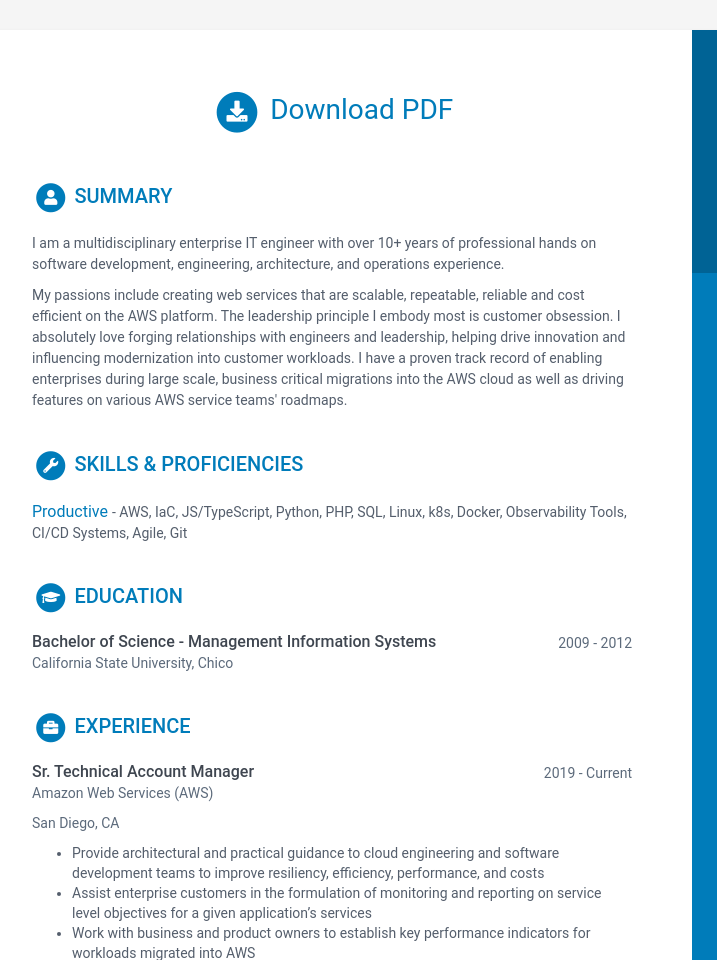
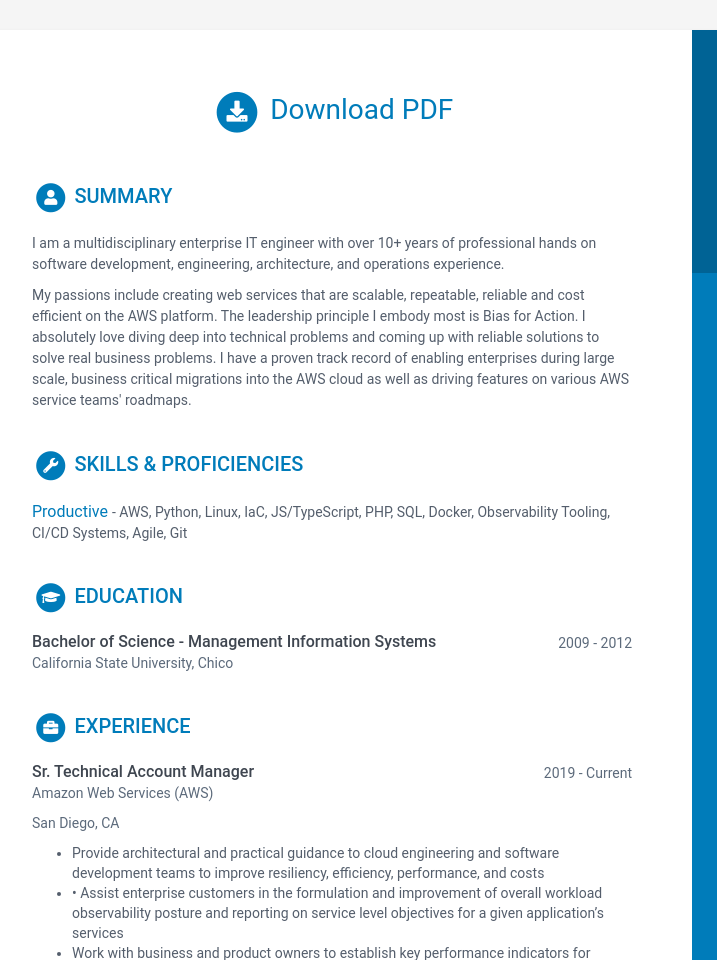
Before and after one commit to moebaca/hopkins-resume, a website: page site-contents/index.html in a window 1280 px wide. Shown: the top 960 px of the page, 168-885 px from the left. Drawn offline with Linux system fonts and the light colour scheme.

Commit message:
Updated index.html

```diff
--- a/site-contents/index.html
+++ b/site-contents/index.html
@@ -177,10 +177,9 @@
     </p>
 
     <p>My passions include creating web services that are
-      scalable, repeatable, reliable and cost efficient on the AWS platform. The leadership principle I embody most is customer
-      obsession. I absolutely love forging relationships with engineers and leadership, helping drive innovation and
-      influencing modernization into customer workloads. I have a proven track record of enabling enterprises during large scale,
-      business critical migrations into the AWS cloud as well as driving features on various AWS service teams' roadmaps.
+      scalable, repeatable, reliable and cost efficient on the AWS platform. The leadership principle I embody most is Bias for Action.
+      I absolutely love diving deep into technical problems and coming up with reliable solutions to solve real business problems.
+      I have a proven track record of enabling enterprises during large scale, business critical migrations into the AWS cloud as well as driving features on various AWS service teams' roadmaps.
     </p>
 
   </div><!--//summary-->
@@ -205,7 +204,7 @@
       </span>
       -
       <span class="project-tagline">
-        AWS, IaC, JS/TypeScript, Python, PHP, SQL, Linux, k8s, Docker, Observability Tools, CI/CD Systems, Agile, Git
+        AWS, Python, Linux, IaC, JS/TypeScript, PHP, SQL, Docker, Observability Tooling, CI/CD Systems, Agile, Git
       </span>
 
     </div>
@@ -263,7 +262,7 @@
       <p></p>
       <ul>
         <li>Provide architectural and practical guidance to cloud engineering and software development teams to improve resiliency, efficiency, performance, and costs</li>
-        <li>Assist enterprise customers in the formulation of monitoring and reporting on service level objectives for a given application’s services</li>
+        <li>•	Assist enterprise customers in the formulation and improvement of overall workload observability posture and reporting on service level objectives for a given application’s services</li>
         <li>Work with business and product owners to establish key performance indicators for workloads migrated into AWS</li>
         <li>Assist customers in capacity planning and management – create, use, maintain a capacity model for AWS hosting, based on E2E user flow profiles</li>
         <li>Enable enterprise cloud operations teams with resolving support cases, developing and running Python scripts, and troubleshooting services in AWS</li>
@@ -317,7 +316,7 @@
     <ul>
       <li>Red Hat Enterprise Linux SME (Subject Matter Expert) who developed, integrated and deployed heterogeneous C4ISR software environments (Red Hat Enterprise Linux and Microsoft Windows Server) for Japanese and Saudi Arabian programs</li>
       <li>Performed overseas system integration activities in the Kingdom of Saudi Arabia</li>
-      <li>Automated infrastructure provisioning with Red Hat Enterprise Linux Kickstart, Windows Deployment Services, VMware vSphere orchestration, Javascript, Bash, PowerShell and Ruby scripts</li>
+      <li>Automated infrastructure provisioning with Red Hat Enterprise Linux Kickstart, Windows Deployment Services, VMware vSphere orchestration, Bash, PowerShell and Ruby scripts</li>
       <li>Saw features all the way through the software development life cycle while adhering to software engineering best practices which include, but are not limited to, leveraging software version control, peer review, agile methodologies (scrum) and other software engineering processes</li>
       <li>Earned an achievement award for leading a SLUC (System Level Use Case) and completing it more than 200 hours under budget</li>
     </ul>
@@ -400,7 +399,7 @@
       2019 with Laravel (PHP 7) onto Heroku. I have recently repackaged it to reliably deploy on AWS using the
       <a href="https://github.com/aws/aws-cdk">AWS Cloud Development Kit (AWS CDK)</a>.
       <br><br>
-      The site now costs pennies a month to run as it is hosted
+      The site now costs cents a month to run as it is hosted
       entirely serverless leveraging AWS free tier and is replicated worldwide via CloudFront's globally distributed edge networks. The contact form logic
       takes advantaged of Lambda&Edge providing serverless business logic to send contact notifications to an email address via SNS.
       <br><br>
```
